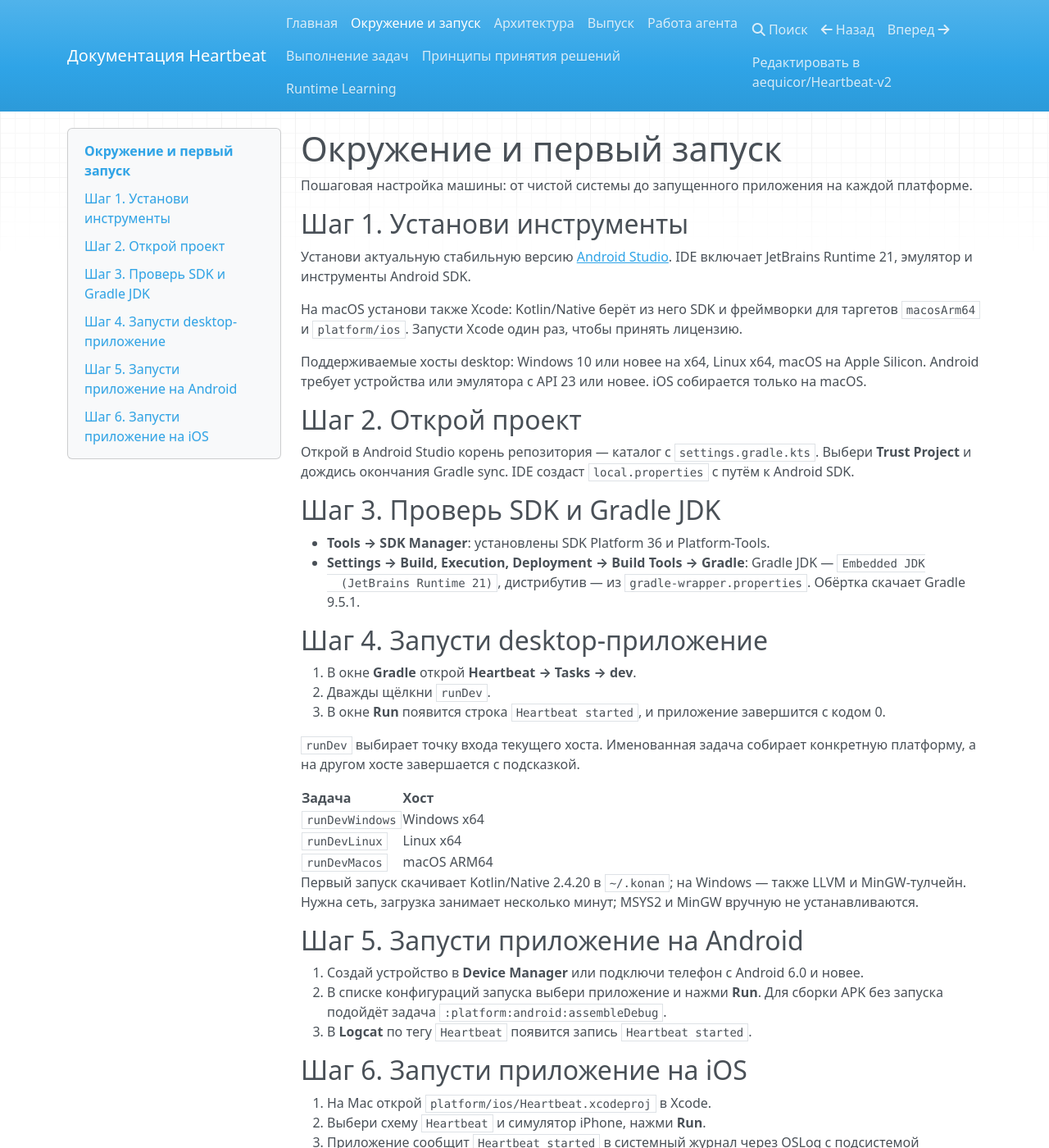
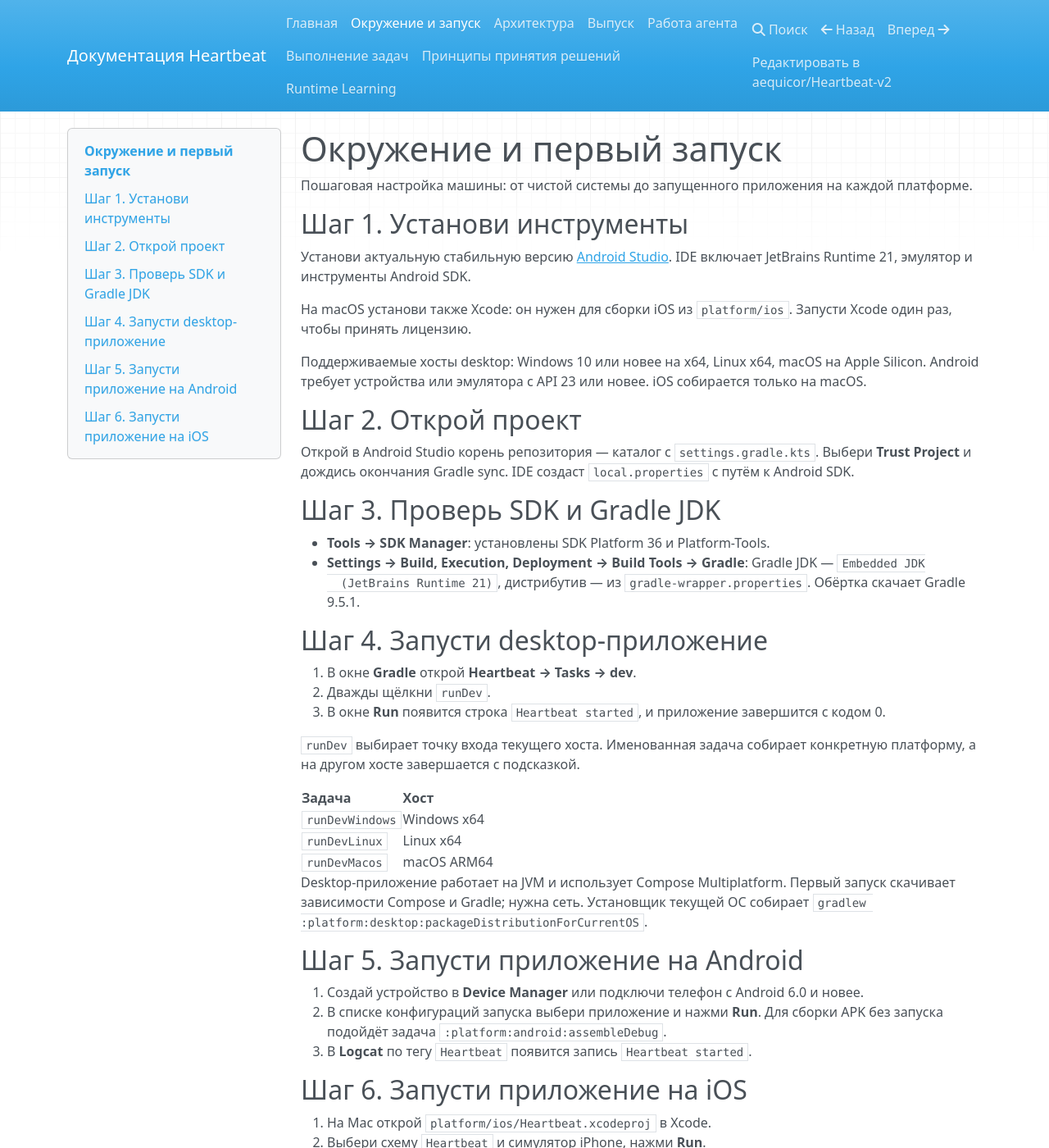
Before and after one commit to aequicor/Heartbeat-v2, an MkDocs documentation site: the page built from docs/setup.md, in a window 1280 px wide and 1400 px high. Shown: the whole window at 82% size. Built offline with MkDocs 1.6.1, drawn with Linux system fonts in a browser that asks for light colours; nearby versions of some CDN libraries.

Commit message:
Run desktop targets on the JVM with Compose Multiplatform

```diff
--- a/docs/setup.md
+++ b/docs/setup.md
@@ -7,8 +7,8 @@
 Установи актуальную стабильную версию [Android Studio](https://developer.android.com/studio). IDE
 включает JetBrains Runtime 21, эмулятор и инструменты Android SDK.
 
-На macOS установи также Xcode: Kotlin/Native берёт из него SDK и фреймворки для таргетов
-`macosArm64` и `platform/ios`. Запусти Xcode один раз, чтобы принять лицензию.
+На macOS установи также Xcode: он нужен для сборки iOS из `platform/ios`. Запусти Xcode один раз,
+чтобы принять лицензию.
 
 Поддерживаемые хосты desktop: Windows 10 или новее на x64, Linux x64, macOS на Apple Silicon.
 Android требует устройства или эмулятора с API 23 или новее. iOS собирается только на macOS.
@@ -40,9 +40,9 @@ Project** и дождись окончания Gradle sync. IDE создаст `
 | `runDevLinux` | Linux x64 |
 | `runDevMacos` | macOS ARM64 |
 
-Первый запуск скачивает Kotlin/Native 2.4.20 в `~/.konan`; на Windows — также LLVM и
-MinGW-тулчейн. Нужна сеть, загрузка занимает несколько минут; MSYS2 и MinGW вручную не
-устанавливаются.
+Desktop-приложение работает на JVM и использует Compose Multiplatform. Первый запуск скачивает
+зависимости Compose и Gradle; нужна сеть. Установщик текущей ОС собирает
+`gradlew :platform:desktop:packageDistributionForCurrentOS`.
 
 ## Шаг 5. Запусти приложение на Android
 
```
Also changed, not shown: AGENTS.md (+2 -2 lines), docs/specs/architecture.md (+3 -3 lines), platform/AGENTS.md (+4 -4 lines), 13 other files.
